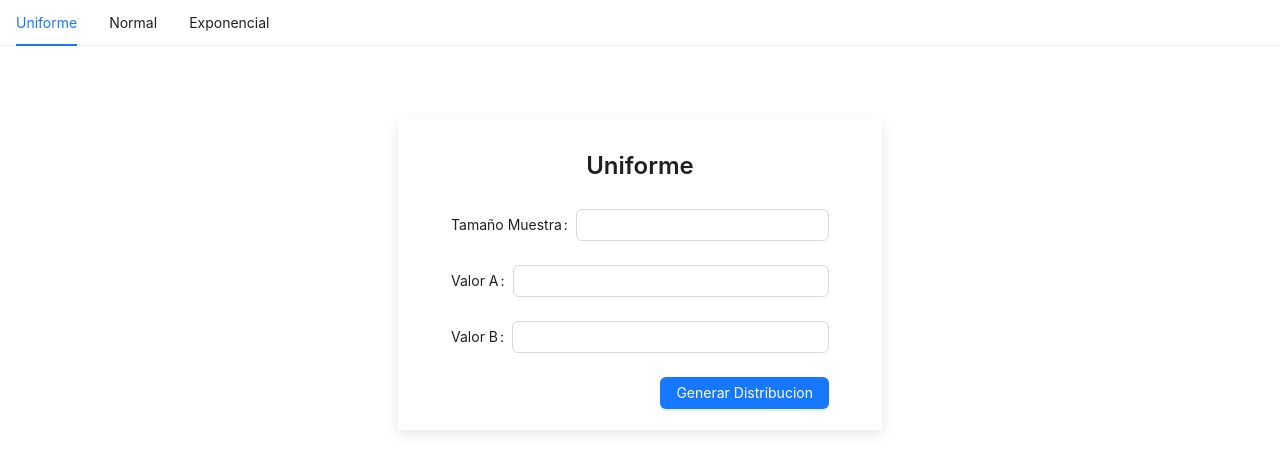
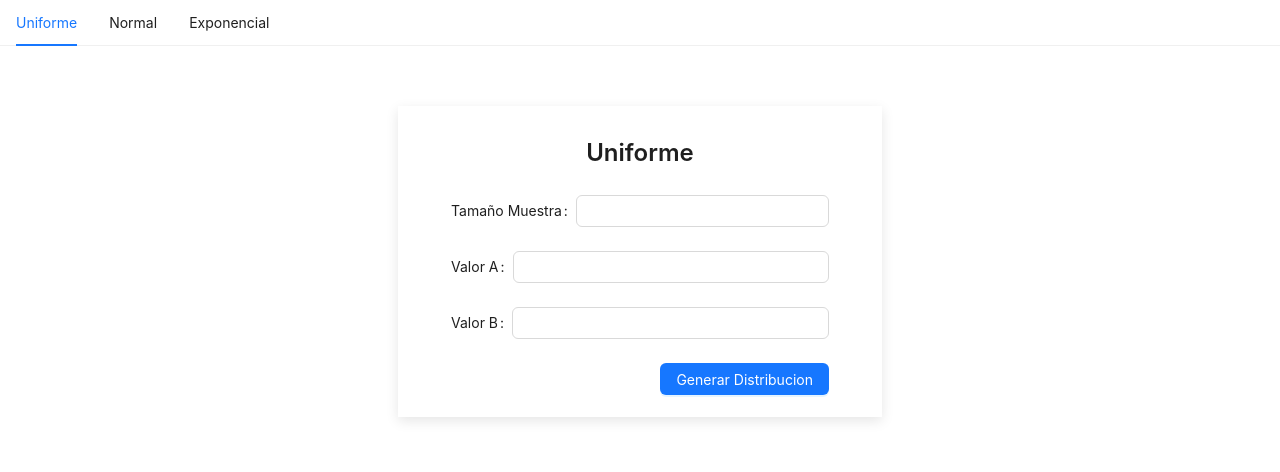
Before and after one commit to valenmartini/tp-2-sim, a React (Create React App) app: page /tp-2/normal in a window 1280 px wide. Both pictures are taken after a click on the item "Uniforme". Shown: the top 472 px of the page. Built offline with nearby package versions, Linux system fonts and the light colour scheme.

Commit message:
configura tabla mas chica - saca libreria vieja

```diff
--- a/package.json
+++ b/package.json
@@ -10,7 +10,6 @@
     "antd": "^5.8.5",
     "gh-pages": "^6.0.0",
     "react": "^18.2.0",
-    "react-chart-histogram": "^0.2.4",
     "react-dom": "^18.2.0",
     "react-scripts": "5.0.1",
     "recharts": "^2.8.0",
--- a/src/components/DistribucionForm/DistribucionForm.jsx
+++ b/src/components/DistribucionForm/DistribucionForm.jsx
@@ -8,7 +8,7 @@ export const DistribucionForm = (props) => {
       <div
         style={{
           margin: '15pt',
-          marginTop: '40pt',
+          marginTop: '30pt',
           padding: "40pt",
           paddingTop: '5pt',
           paddingBottom: "10pt",
--- a/src/components/TablaResultados/TablaResultados.jsx
+++ b/src/components/TablaResultados/TablaResultados.jsx
@@ -5,12 +5,13 @@ const columns = [{ title: "Valores", dataIndex: "valores", key: "valores" }];
 
 export const TablaResultados = (props) => {
   return (
-    <Col span={12}>
+    <Col span={12} style={{marginTop: '30pt'}}>
     <Table
       columns={columns}
       dataSource={props.data.map((data, index) => {
         return { key: index, valores: Number(data).toFixed(4) };
       })}
+      size="small"
     />
     </Col>
   );
```
Also changed, not shown: 1 other file (tests, documents, lock files or other folders).
